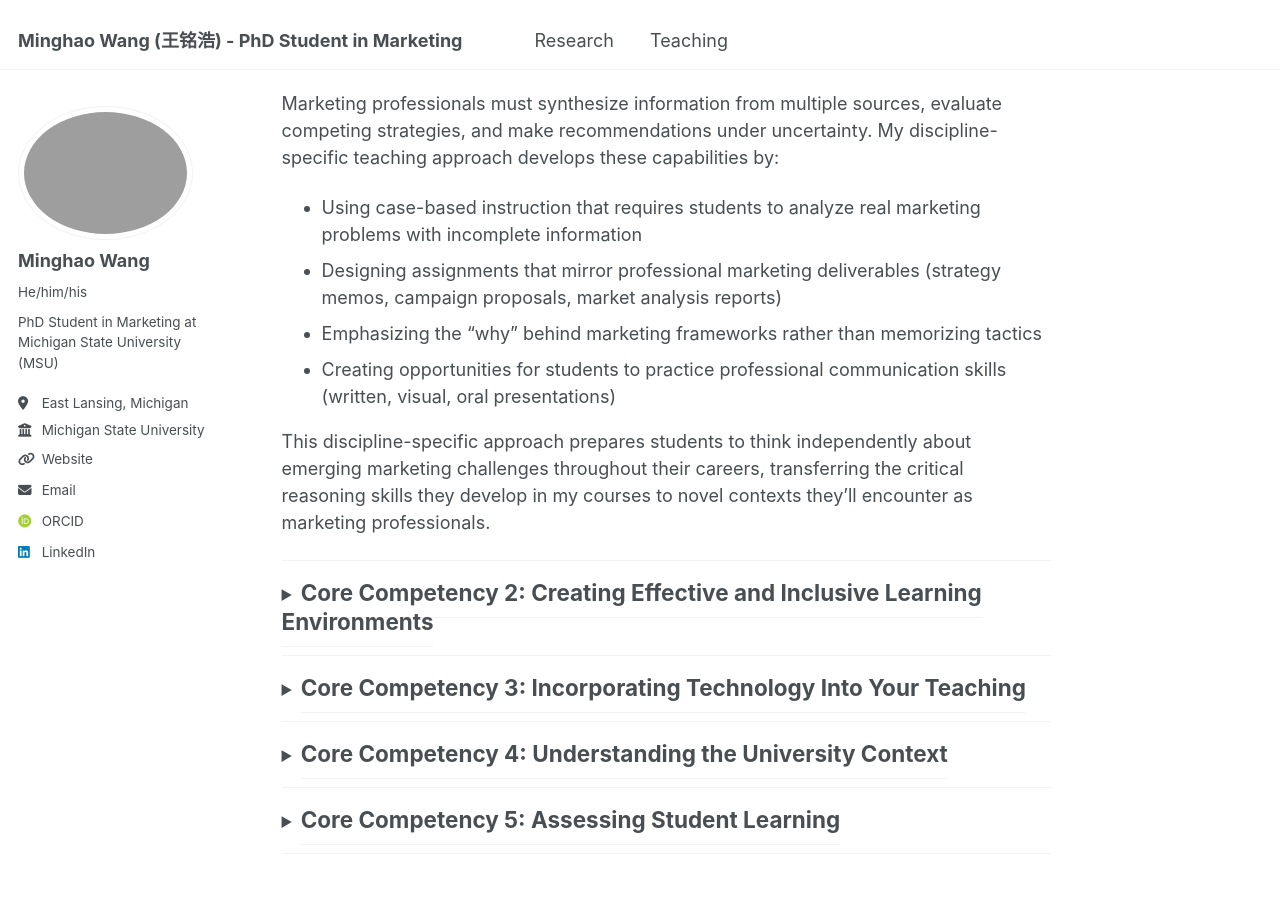
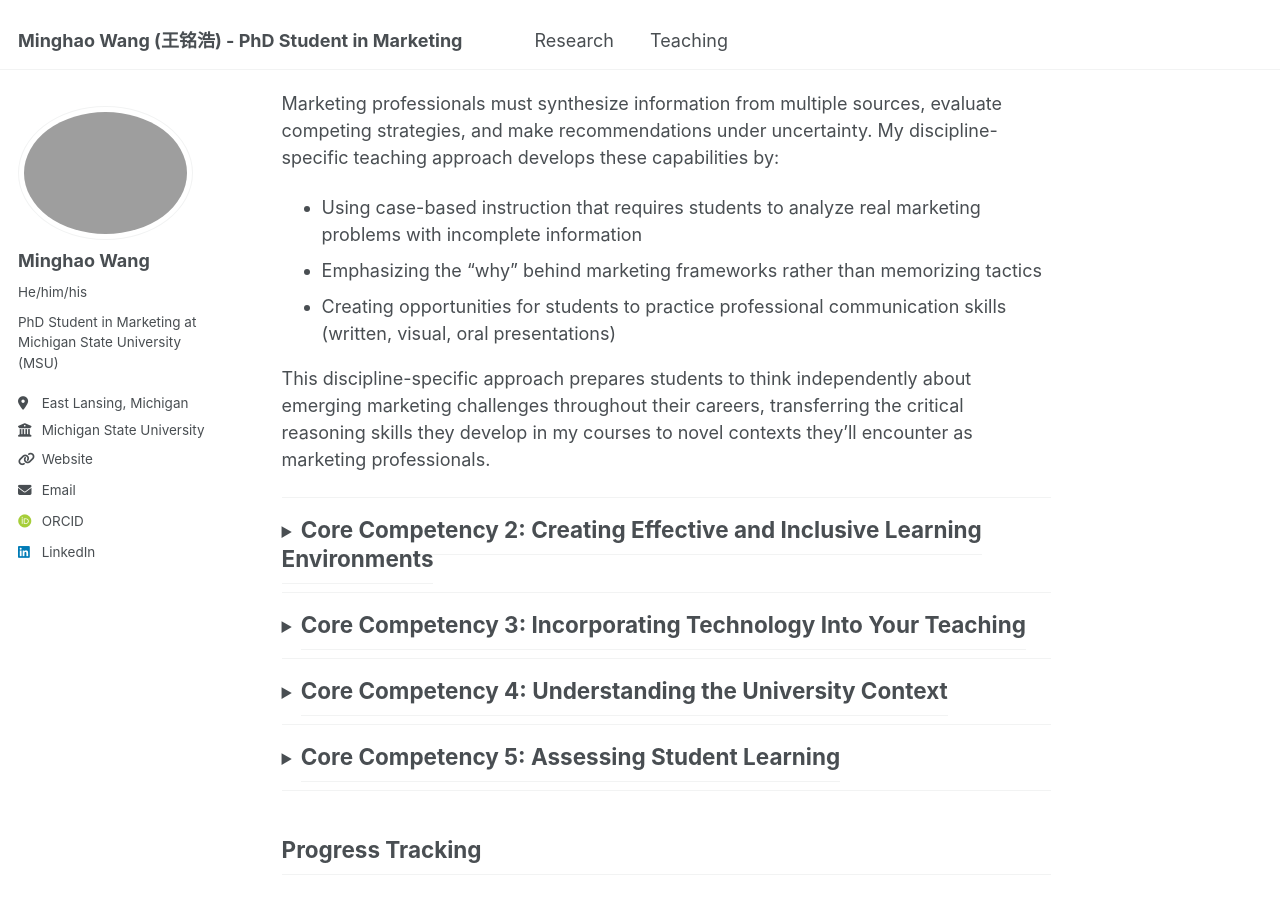
Before and after one commit to minghaowang-research/minghaowang-research.github.io, a Jekyll site: the page built from _teaching/certification-college-teaching.md, in a window 1280 px wide and 900 px high, scrolled down 2440 px. Built offline with Jekyll 4.4.1, drawn with Linux system fonts in a browser that asks for light colours; some web fonts are replaced; part of the change alters nothing that is shown.

Commit message:
Udated Something

```diff
--- a/_teaching/certification-college-teaching.md
+++ b/_teaching/certification-college-teaching.md
@@ -58,7 +58,6 @@ In my future marketing courses, I will continue to apply learner-centered strate
 
 Marketing professionals must synthesize information from multiple sources, evaluate competing strategies, and make recommendations under uncertainty. My discipline-specific teaching approach develops these capabilities by:
 - Using case-based instruction that requires students to analyze real marketing problems with incomplete information
-- Designing assignments that mirror professional marketing deliverables (strategy memos, campaign proposals, market analysis reports)
 - Emphasizing the "why" behind marketing frameworks rather than memorizing tactics
 - Creating opportunities for students to practice professional communication skills (written, visual, oral presentations)
 
@@ -89,7 +88,7 @@ Through CCTI workshops and my teaching practice, I've learned that inclusive env
 
 My approach to creating inclusive learning environments in marketing courses includes:
 
-- **Diverse representation in case studies and examples**: I deliberately select cases featuring companies led by women, people of color, and entrepreneurs from different countries, reflecting the diversity of marketing professionals and validating students from underrepresented backgrounds.
+- **Diverse representation in case studies and examples**: I deliberately select cases featuring companies that entrepreneurs from different countries, reflecting the diversity of marketing professionals.
 
 - **Multiple engagement formats**: Rather than relying solely on written analysis, I offer options for video presentations, infographics, and group discussions, recognizing that students have different communication strengths.
 
@@ -99,7 +98,7 @@ My approach to creating inclusive learning environments in marketing courses inc
 
 Beyond structural clarity, inclusive collaboration prepares students for professional reality. Marketing professionals work in diverse, cross-functional teams where successful campaigns emerge from integrating perspectives from different cultural backgrounds, analytical approaches, and creative traditions. My courses intentionally create these collaborative experiences, using random group formation combined with individual accountability measures to ensure all students contribute meaningfully while developing teamwork skills essential for their careers.
 
-This commitment to inclusion will remain central to my teaching regardless of institutional context. Whether teaching at a research university, teaching-focused institution, or community college, inclusive pedagogy is both ethically essential and pedagogically sound—research consistently shows that students learn better in psychologically safe environments where they feel valued.
+This commitment to inclusion will remain central to my teaching regardless of institutional context. Whether teaching at a research university, teaching-focused institution, or community college, inclusive pedagogy is both ethically essential.
 
 </details>
 
@@ -114,7 +113,7 @@ This commitment to inclusion will remain central to my teaching regardless of in
 
 While technology offers powerful opportunities for course delivery, assessment, and student engagement, poor implementation can create barriers rather than support learning. The critical question is not *whether* to use technology, but *when* and *how* it serves specific learning objectives. This competency requires understanding that students have variable technological experience and access, and that technology choices should be justified by pedagogical benefit, not novelty.
 
-**Key Challenges**: Many instructors assume students possess technical skills they may not have. First-time online or hybrid course design often attempts to do too much with technology at once. Additionally, unequal access to technology disproportionately affects low-income students, requiring thoughtful consideration of equity implications in technology selection. As a first-time instructor designing an online course, I faced the challenge of integrating multiple technologies (learning management systems, video conferencing, collaborative tools) while ensuring accessibility for students with varying technical backgrounds and equipment access.
+**Key Challenges**: Many instructors assume students possess technical skills they may not have. First-time online or hybrid course design often attempts to do too much with technology at once. Additionally, unequal access to technology disproportionately affects low-income students, requiring thoughtful consideration of equity implications in technology selection. As a first-time instructor designing an online course, I faced the challenge of integrating multiple technologies (learning management systems (D2L), video conferencing (ZOOM,Teams), collaborative tools(Google sheet, etc.)) while ensuring accessibility for students with varying technical backgrounds and equipment access.
 
 ### Artifact and Rationale
 
@@ -143,15 +142,9 @@ When I choose to use a tool, I consider:
 - What barriers might it create for students with disabilities or limited connectivity?
 - How will I support students who are unfamiliar with it?
 
-**Questioning the "upgrade" mentality**: Just because a new educational technology exists doesn't mean my course needs it. A well-designed spreadsheet assignment with clear instructions and tutorial videos may serve students better than implementing specialized software they'll never use again. This principle of "appropriate technology" means selecting tools that students will genuinely use in their professional careers (Excel, PowerPoint, data visualization software) over novelty tools that require extensive learning for minimal benefit.
+**Questioning the "upgrade" mentality**: Just because a new educational technology exists doesn't mean my course needs it. Now days, there are many "fancy" tools can do many things, but they often add unnecessary complexity. A well-designed spreadsheet assignment with clear instructions and tutorial videos may serve students better than implementing specialized software they'll never use again. This principle of "appropriate technology" means selecting tools that students will genuinely use in their professional careers (Excel, PowerPoint, data visualization software (Tableau, etc.)) over novelty tools that require extensive learning for minimal benefit.
 
-**Design Justice principles in technology selection**: CEP 820 introduced me to Design Justice—the recognition that technology design reflects values and can either support or exclude learners. This framework shapes how I evaluate educational technology:
-- Does this tool work for students with visual impairments, hearing impairments, or motor disabilities?
-- Does it require high-speed internet that some students may not have reliable access to?
-- Does it assume cultural knowledge or language proficiency that may exclude international students?
-- Are there free or low-cost alternatives to expensive proprietary software?
-
-In my future marketing courses, I will continue to use technology strategically—for example, data analysis software helps students develop skills they'll use in their careers, while multimedia case study presentations offer communication practice. However, I'll remain cautious about technology that serves convenience over pedagogy, and I'll always build in support for students with varying technical backgrounds. The goal is not to be "tech-forward" but to be "learning-forward," using technology only when it demonstrably improves student outcomes.
+In my future marketing courses, I will continue to use technology strategically, for example, data analysis software helps students develop skills they'll use in their careers, while multimedia case study presentations offer communication practice. However, I'll remain cautious about technology that serves convenience over pedagogy, and I'll always build in support for students with varying technical backgrounds. The goal is not to be "tech-forward" but to be "learning-forward," using technology only when it demonstrably improves student outcomes.
 
 </details>
 
@@ -181,9 +174,9 @@ Understanding university context is essential for effective teaching because wha
 **My Experience Across Institutional Types**:
 
 I have attended and studied in diverse educational contexts:
-- **Community college in the United States**: Emphasized practical, immediately applicable skills
-- **Comprehensive state university**: Balanced research and teaching with strong disciplinary depth
-- **Research-intensive R1 university (MSU)**: Emphasized research training and graduate preparation
+- **Community college in the United States (Lansing Community College (LCC))**: Emphasized practical, immediately applicable skills
+- **Comprehensive State University (University of Kent, UK) **: Balanced research and teaching with strong disciplinary depth
+- **Research-intensive R1 university (MSU) (CWRU)**: Emphasized research training and graduate preparation
 - **International educational systems**: During my time as an international student, I experienced how educational approaches and student support systems vary significantly across countries
 
 These experiences have taught me that:
@@ -196,9 +189,9 @@ These experiences have taught me that:
 
 **Applying This Understanding to Teaching**:
 
-As an MSU instructor for MKT 327 (a non-majors marketing course), I emphasized *how marketing operates and why it matters for informed citizenship* over specific tactics. Most students will not become marketing professionals, but all will encounter marketing messages, make purchasing decisions, and potentially vote on marketing-related policy questions. I structured the course around consumer decision-making, ethical marketing practices, and critical analysis of marketing claims.
+As an MSU instructor for MKT 327 (a non-majors marketing course), I emphasized *how marketing operates and why it matters*. Most students will not become marketing professionals, but all will encounter marketing messages, make purchasing decisions, and potentially vote on marketing-related policy questions. I structured the course around consumer decision-making, ethical marketing practices, and critical analysis of marketing claims.
 
-If I were teaching the same course at a community college, I would likely emphasize practical skills students could use in entry-level marketing positions, while still maintaining critical analysis. At a teaching-focused liberal arts college, I might deepen the ethical and philosophical dimensions of marketing's role in society.
+If I were teaching the same course at a community college, I would likely emphasize practical skills students could use in entry-level marketing positions, while still maintaining critical analysis.
 
 **Equity-Centered Course Policies**:
 
@@ -210,15 +203,15 @@ Understanding university context also means recognizing systemic inequities and
 
 Rigid attendance policies and strict deadlines without flexibility implicitly privilege students who don't carry these responsibilities. This is why my courses include:
 - Flexible deadline policies with late submission options
-- Asynchronous participation options in addition to synchronous classes
 - Clear, advance notice of due dates
 - Recognition that technology access varies
+- Appointment based office hours to accommodate different schedules
+- 24 hours response time for student inquiries. (Normally respond within few hours)
 
 **Learning from CCTI Workshops**: The CCTI sessions on understanding university context emphasized examining institutional mission statements to understand what different colleges and universities prioritize. Through these workshops, I learned to identify key differences:
 - **R1 research universities** like MSU emphasize preparing students for research careers and contributing to knowledge creation
 - **Regional comprehensive universities** often serve first-generation college students and emphasize workforce preparation alongside intellectual development
 - **Community colleges** prioritize accessible, affordable education and direct pathways to employment or transfer to four-year institutions
-- **Liberal arts colleges** emphasize broad intellectual development and close mentoring relationships
 
 Each context requires different teaching priorities. Student success at MSU might mean publishing research or gaining admission to graduate school, while at a community college it might mean securing employment or transferring to complete a bachelor's degree.
 
@@ -230,15 +223,12 @@ When seeking teaching positions at different institutional types, I will:
 3. Consult with current faculty and staff about actual (not just stated) institutional values
 4. Review student support services available to understand what resources students can access
 5. Examine course policies and schedules at the institution to understand cultural norms around flexibility and accessibility
-6. Connect with teaching and learning centers or faculty development offices to understand institutional expectations for teaching excellence
 
 **Future Application**:
 
 Whether I teach at an R1 research university, a regional comprehensive university, a liberal arts college, or a community college, I will ground my teaching in understanding that institution's mission and students' needs. My core commitment to evidence-based, inclusive teaching translates across contexts, but the specific implementation will shift based on institutional goals and student populations I serve.
 
 For example, my emphasis on systematic assessment and evidence-based pedagogical decisions applies universally, but the specific learning outcomes I prioritize and the types of assignments I design will vary significantly. At a research university, I might emphasize research skills and engagement with academic literature; at a community college, I might prioritize immediately applicable professional skills and clear pathways to employment.
-
-The integration of research, reflection, and continuous improvement makes my teaching practice a scholarly endeavor that contributes to both student success and the broader marketing education community, regardless of institutional context.
 
 </details>
 
```
